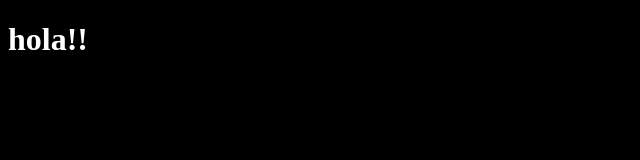
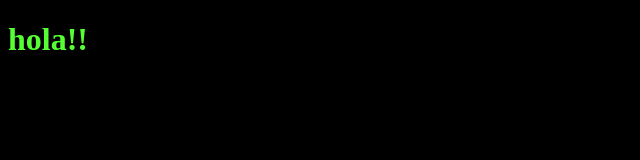
Before and after one commit to martinarmoa/h4, a plain HTML site: page index.html in a window 1280 px wide. Shown: the whole page, without its empty margins (0-640 px from the left). Drawn offline with Linux system fonts and the light colour scheme.

Commit message:
Update main.css

```diff
--- a/main.css
+++ b/main.css
@@ -1,4 +1,4 @@
 body {
 background: #000;
-color:#fff;
+color:#55FF33 ;
   }
```
